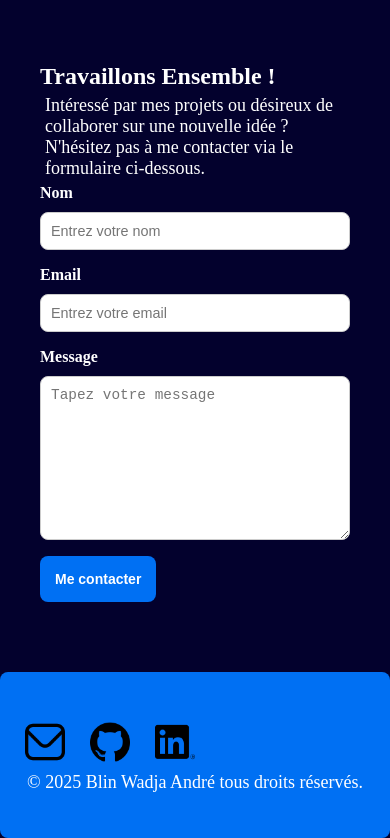
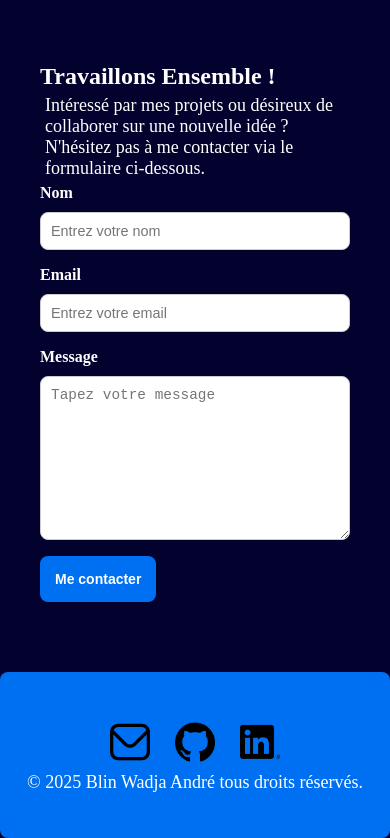
Before and after one commit to amonandre12/mon-portfolio, a Next.js app: page / in a window 390 px wide. Shown: the part 4497-5335 px from the top of the page. Built offline with nearby package versions, Linux system fonts and the light colour scheme.

Commit message:
Styles CSS modifiés

```diff
--- a/styles/nav.css
+++ b/styles/nav.css
@@ -95,7 +95,7 @@ nav {
   display:block;
 }
 
-a {
+.links a {
   position:relative ;
   right:85px;
   font-size: 18px;
--- a/styles/projects.css
+++ b/styles/projects.css
@@ -144,7 +144,7 @@ a {
   padding: 20px;
   border-radius: 10px;
   width: 900px;
-  height: 90vh;
+  height: 78vh;
   overflow-y: auto;
   text-align: center;
   animation : fadeln 0.3s ease ;
```
